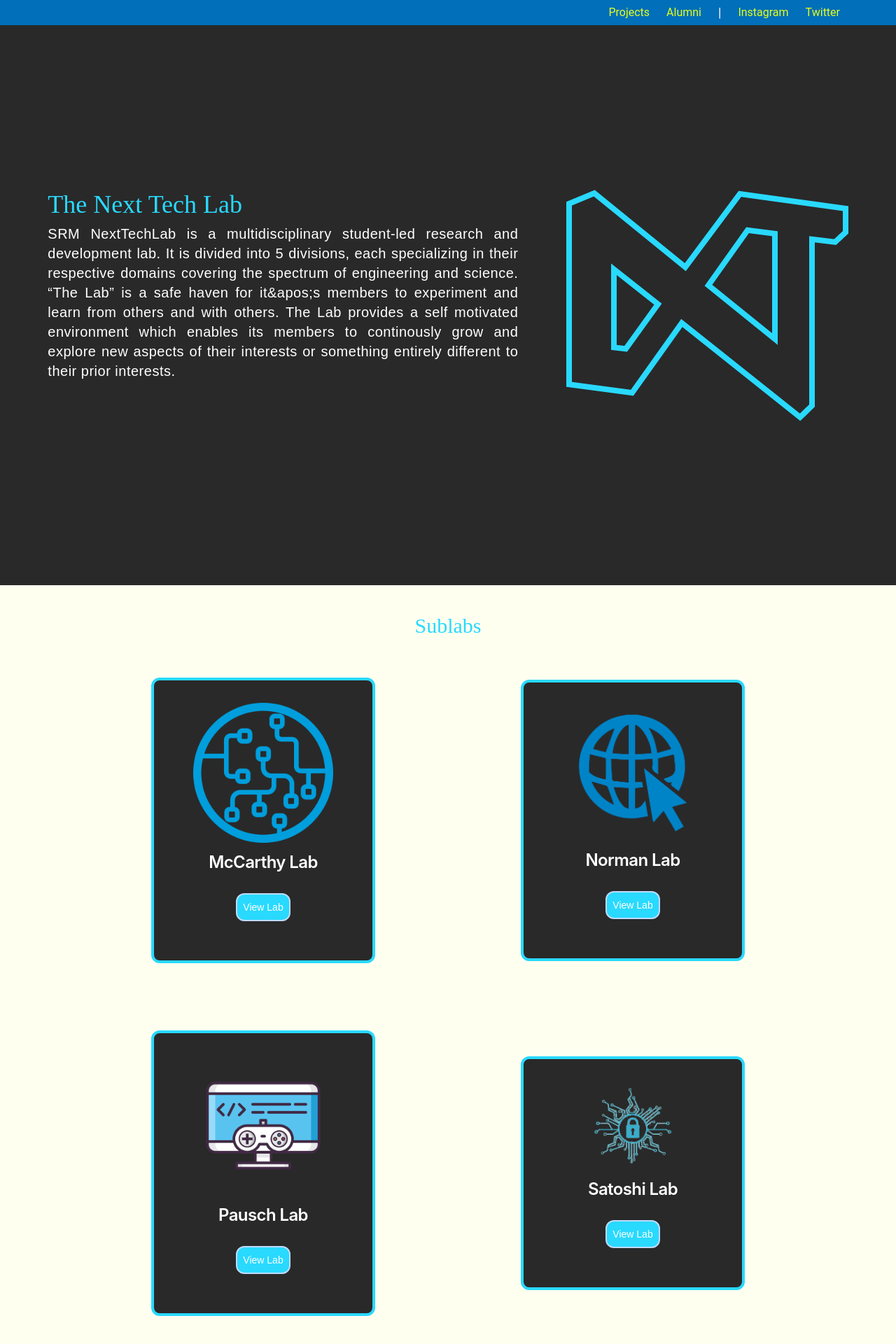
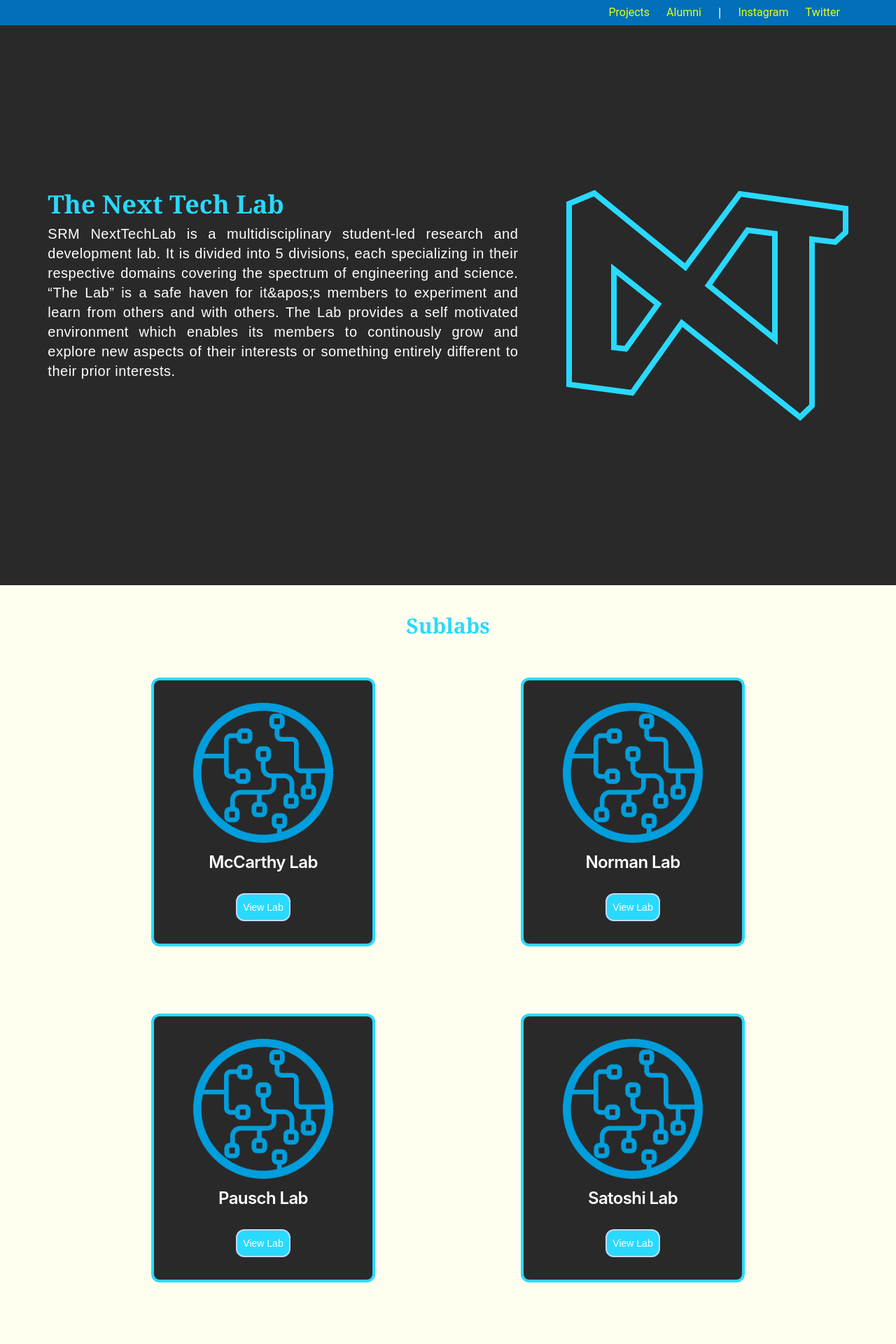
Before and after one commit to NextTechLab/ntl-frontend, a Next.js app: page / in a window 1280 px wide. Shown: the top 1920 px of the page at 70% size. Built offline with nearby package versions, Linux system fonts and the light colour scheme.

Commit message:
:bug: minor issues

```diff
--- a/components/landing/Labcards.tsx
+++ b/components/landing/Labcards.tsx
@@ -13,7 +13,7 @@ const Labcards: FunctionComponent<Labtype> = ({
 }: Labtype) => {
   return (
     <div>
-      <div className="lg:mx-6 md:w-80 md:h-auto flex flex-col rounded-xl border-4 lg:mb-24 mb-10 border-[#29D9FE] p-14 pt-16 bg-[#292929]">
+      <div className="lg:mx-6 md:w-80 md:h-96 flex flex-col rounded-xl border-4 lg:mb-24 mb-10 border-[#29D9FE] p-14 pt-16 bg-[#292929]">
         <div className="event-card-master lg:block md:flex md:flex-col md:justify-evenly lg:mt-2 ">
           <div className="-mt-10 image-block justify-center flex mb-3">
             <picture>
--- a/components/landing/Landing.tsx
+++ b/components/landing/Landing.tsx
@@ -7,11 +7,11 @@ const Landing: FunctionComponent = () => {
     <div className=" bg-[#FFFFF0] -mb-20">
       <div>
         <div className=" flex bg-[#292929] px-10 h-screen flex-col lg:flex-row justify-evenly items-center md:pr-10">
-          <div className=" lg:max-w-2xl lg:mr-10 text-center md:text-justify md:-mt-14">
-            <h1 className="text-[#29D9FE] text-4xl mb-2 font-abril">
+          <div className=" lg:max-w-2xl lg:mr-10 text-center md:text-justfy md:-mt-14">
+            <h1 className="text-[#29D9FE] text-4xl mb-2 font-bold font-serif text-left">
               The Next Tech Lab
             </h1>
-            <p className="font-cuprum text-sm md:text-xl md:tracking-wide">
+            <p className="font-cuprum text-sm md:text-xl md:tracking-wide text-justify">
               {DETAILS.ABOUT}
             </p>
           </div>
--- a/components/landing/Sublabs.tsx
+++ b/components/landing/Sublabs.tsx
@@ -10,7 +10,7 @@ import {
 const Sublabs: FunctionComponent = () => {
   return (
     <div className=" pb-10">
-      <h1 className=" font-abril pt-10  text-3xl text-center text-[#29D9FE]">
+      <h1 className=" font-serif font-semibold pt-10  text-3xl text-center text-[#29D9FE]">
         Sublabs
       </h1>
       <div className="flex mx-6 pb-10 lg:mx-28 md:flex-wrap md:flex-row items-center justify-center md:justify-evenly lg:justify-around mt-14 flex-col">
@@ -19,14 +19,14 @@ const Sublabs: FunctionComponent = () => {
           name={MCCARTHY.NAME}
           slug={MCCARTHY.SLUG}
         />
-        <Labcards image="/norman.png" name={NORMAN.NAME} slug={NORMAN.SLUG} />
-        <Labcards image="/pausch.png" name={PAUSCH.NAME} slug={PAUSCH.SLUG} />
+        <Labcards image="/mccarthy.png" name={NORMAN.NAME} slug={NORMAN.SLUG} />
+        <Labcards image="/mccarthy.png" name={PAUSCH.NAME} slug={PAUSCH.SLUG} />
         <Labcards
-          image="/satoshi.png"
+          image="/mccarthy.png"
           name={SATOSHI.NAME}
           slug={SATOSHI.SLUG}
         />
-        <Labcards image="/tesla.png" name={TESLA.NAME} slug={TESLA.SLUG} />
+        <Labcards image="/mccarthy.png" name={TESLA.NAME} slug={TESLA.SLUG} />
       </div>
     </div>
   );
--- a/pages/[slug].tsx
+++ b/pages/[slug].tsx
@@ -49,7 +49,7 @@ function Lab({ syndicates, members, about }: Props): JSX.Element {
                 key={key}
                 className="flex justify-center items-center p-4 w-40 h-20 mx-2 my-5"
               >
-                <Details key={key} name={member.name} position="Members" />
+                <Details key={key} name={member.name} position="Member" />
               </div>
             );
           })}
```
